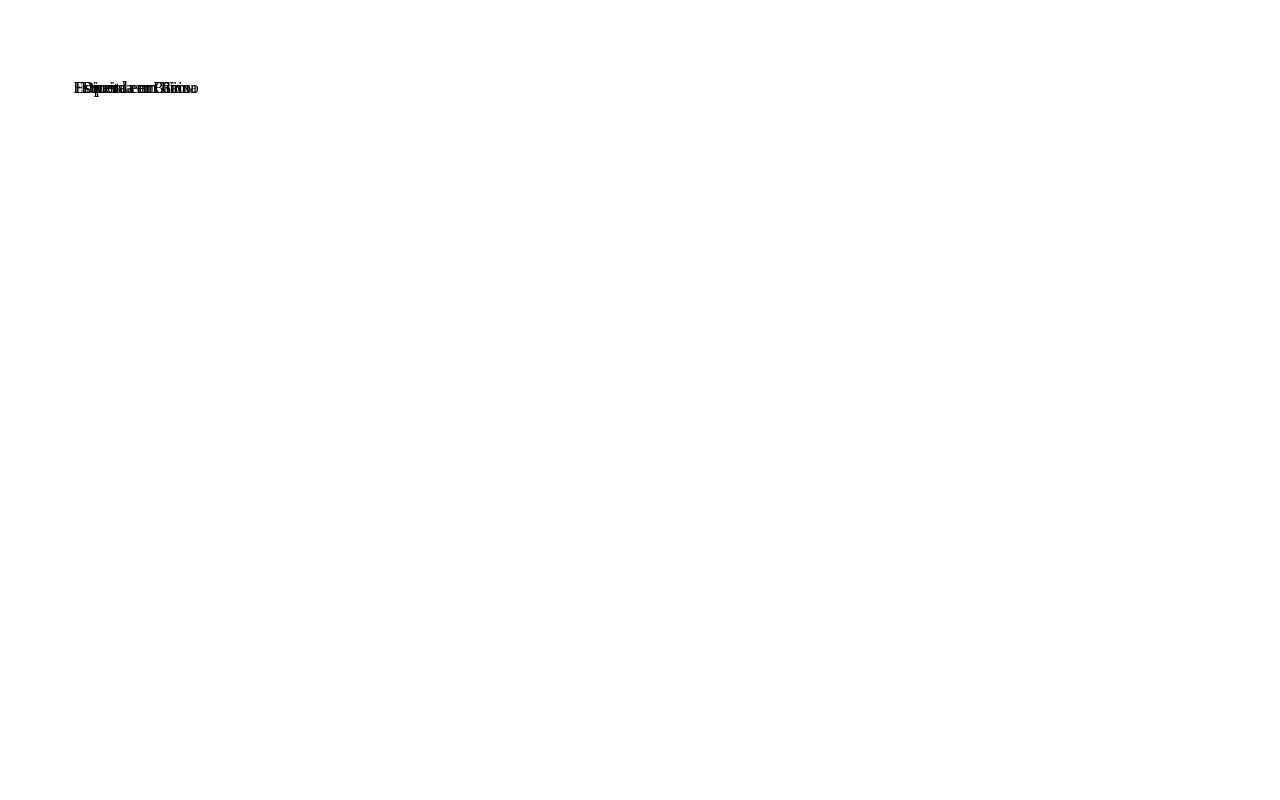
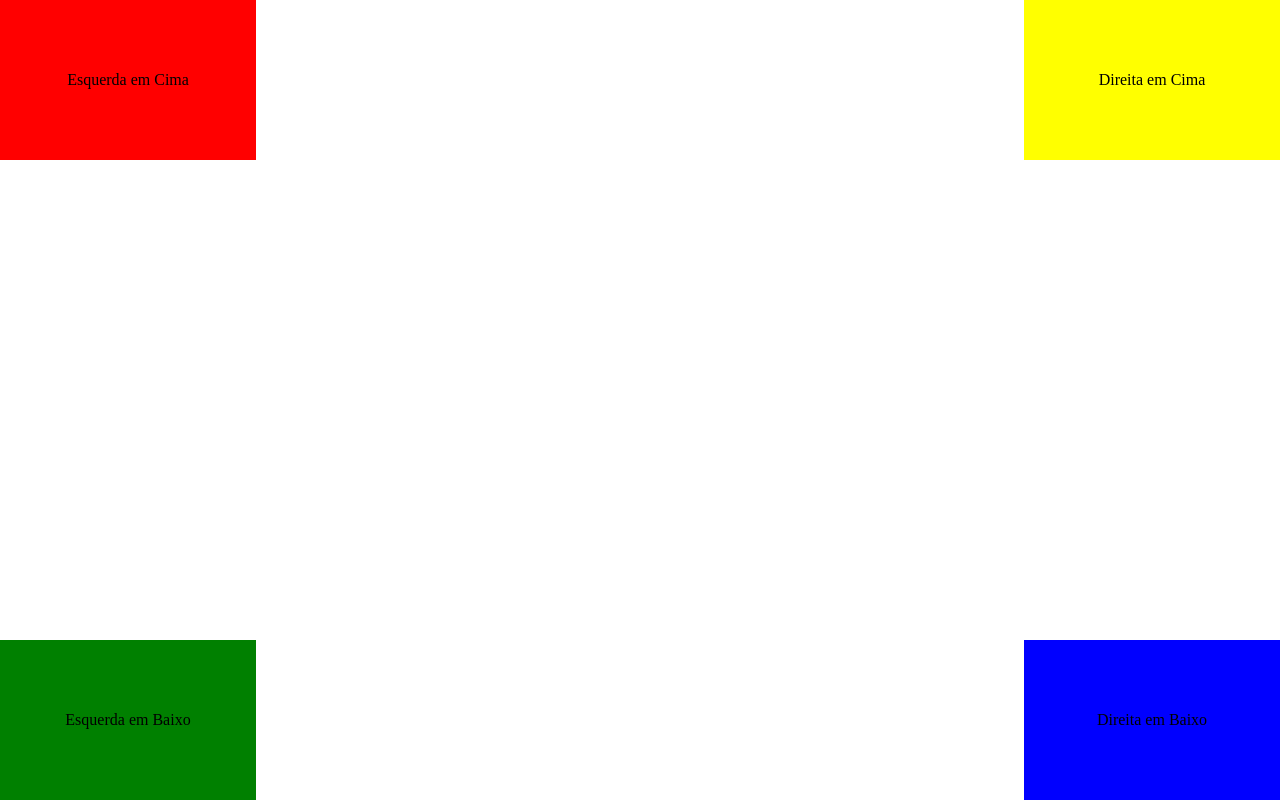
Before and after one commit to LaercioSR/exa844, a plain HTML site: page activity11/posicionamento.html in a window 1280 px wide. Drawn offline with Linux system fonts and the light colour scheme.

Commit message:
:white_check_mark: Finish activity 11

```diff
--- a/activity11/posicionamento.css
+++ b/activity11/posicionamento.css
@@ -1,4 +1,4 @@
-.esqcima, .dircima, .esqbaixo, .dirbaixo{
+.esqcima, .dircima, .esqbaixo, .dirbaixo {
  position: absolute;
  text-align: center;
  display: flex;
@@ -7,3 +7,34 @@
  width: 20%;
  height: 20%;
 }
+
+.esqcima {
+    background-color: red;
+    left: 0;
+    top: 0;
+}
+
+.dircima {
+    background-color: yellow;
+    right: 0;
+    top: 0;
+}
+
+.esqbaixo {
+    background-color: green;
+    left: 0;
+    bottom: 0;
+}
+
+.dirbaixo {
+    background-color: blue;
+    right: 0;
+    bottom: 0;
+}
+
+@media (max-width: 640px) {
+    .esqcima, .dircima, .esqbaixo, .dirbaixo {
+        position: relative;
+        width: 100%;
+    }
+}
--- a/activity11/posicionamento.html
+++ b/activity11/posicionamento.html
@@ -2,6 +2,7 @@
 
 <head>
   <link rel="stylesheet" href="posicionamento.css" type="text/css">
+  <meta name="viewport" content="width=device-width, initial-scale=1, minimimum-scale=1"/>
 </head>
 
 <body>
```
